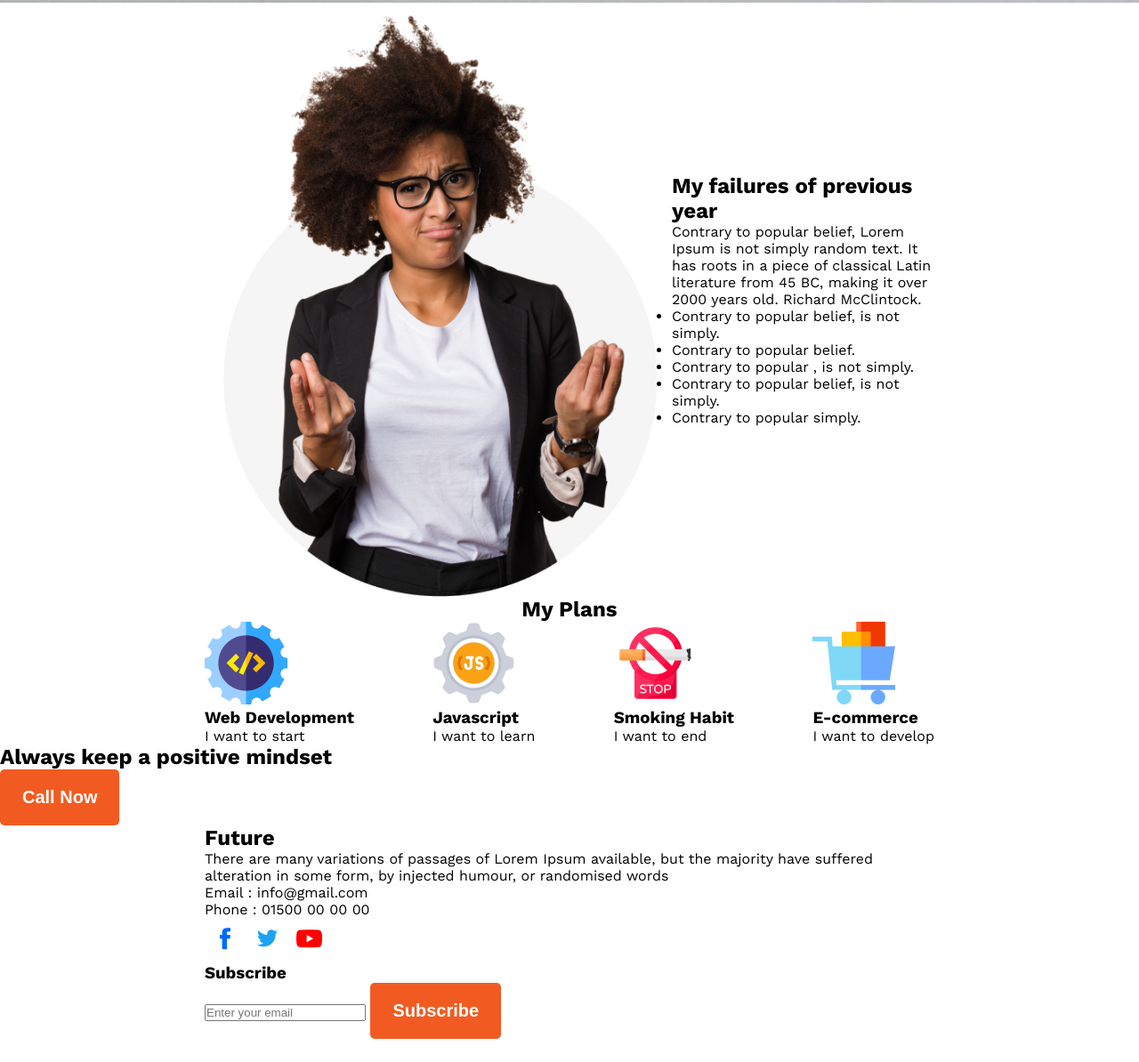
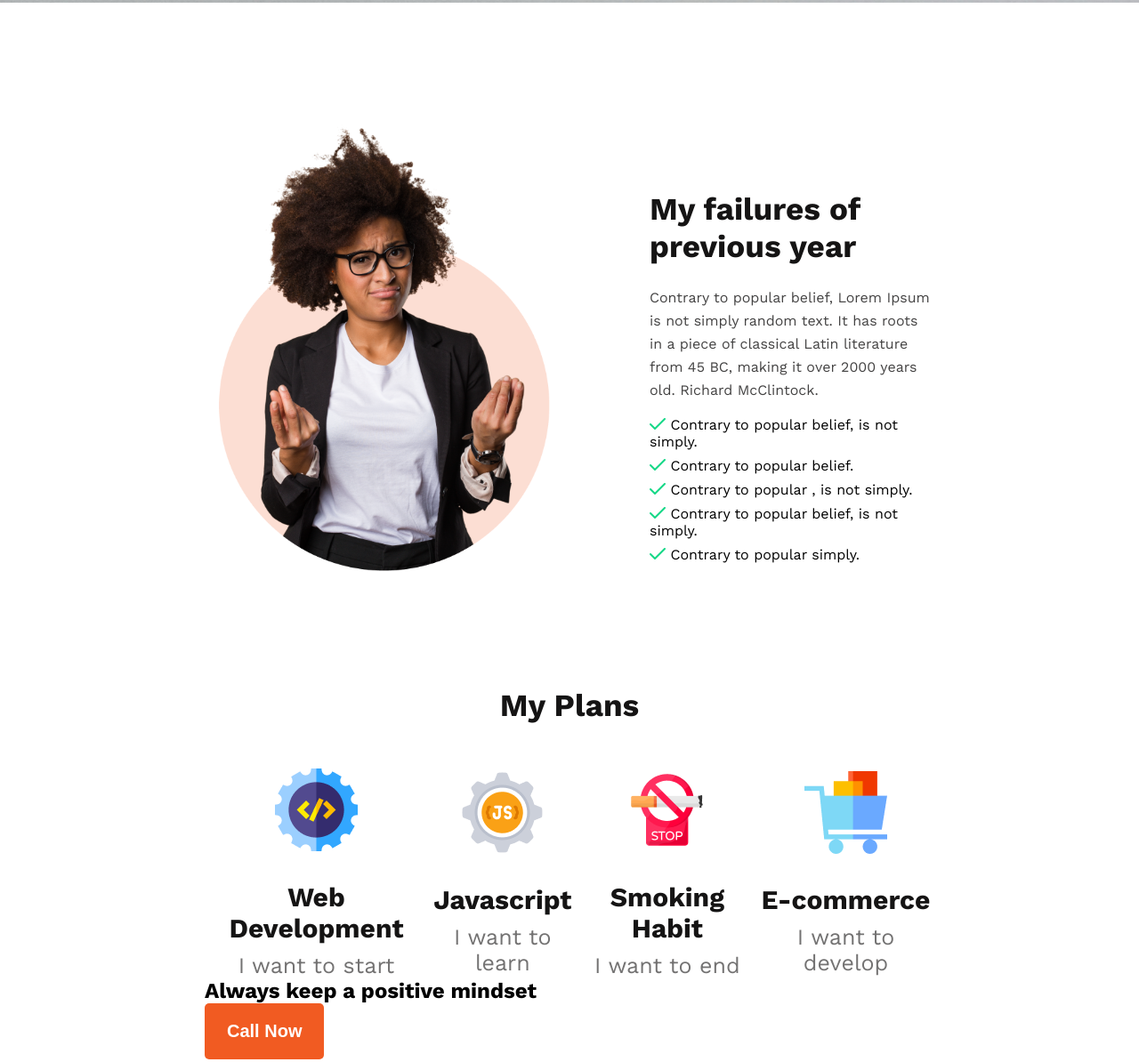
Before and after one commit to brcshakil1/new-year-new-me, a plain HTML site: page index.html in a window 1280 px wide. Shown: the part 797-1991 px from the top of the page at 89% size. Before the commit the page ends 1965 px from the top, so only its background shows below. Drawn offline with nearby package versions, Linux system fonts and the light colour scheme.

Commit message:
started working on plan section

```diff
--- a/index.html
+++ b/index.html
@@ -20,16 +20,26 @@
         <!-- failures section -->
         <section class="failures">
             <div class="container flex">
-                <img class="profile-pic" src="./images/person.png" alt="">
+                <img class="profile-pic" src="./images/person-1.png" alt="">
                 <div class="failures-content">
-                    <h2>My failures of previous year</h2>
-                    <p>Contrary to popular belief, Lorem Ipsum is not simply random text. It has roots in a piece of classical Latin literature from 45 BC, making it over 2000 years old. Richard McClintock.</p>
+                    <h2 class="section-title">My failures of <br> previous year</h2>
+                    <p class="container-desc">Contrary to popular belief, Lorem Ipsum is not simply random text. It has roots in a piece of classical Latin literature from 45 BC, making it over 2000 years old. Richard McClintock.</p>
                     <ul>
-                        <li>Contrary to popular belief, is not simply.</li>
-                        <li>Contrary to popular belief.</li>
-                        <li>Contrary to popular , is not simply.</li>
-                        <li>Contrary to popular belief, is not simply.</li>
-                        <li>Contrary to popular simply.</li>
+                        <li><svg xmlns="http://www.w3.org/2000/svg" width="18" height="13" viewBox="0 0 18 13" fill="none">
+                            <path d="M17 1L6 12L1 7" stroke="#16D887" stroke-width="2" stroke-linecap="round" stroke-linejoin="round"/>
+                            </svg> Contrary to popular belief, is not simply.</li>
+                        <li><svg xmlns="http://www.w3.org/2000/svg" width="18" height="13" viewBox="0 0 18 13" fill="none">
+                            <path d="M17 1L6 12L1 7" stroke="#16D887" stroke-width="2" stroke-linecap="round" stroke-linejoin="round"/>
+                            </svg> Contrary to popular belief.</li>
+                        <li><svg xmlns="http://www.w3.org/2000/svg" width="18" height="13" viewBox="0 0 18 13" fill="none">
+                            <path d="M17 1L6 12L1 7" stroke="#16D887" stroke-width="2" stroke-linecap="round" stroke-linejoin="round"/>
+                            </svg> Contrary to popular , is not simply.</li>
+                        <li><svg xmlns="http://www.w3.org/2000/svg" width="18" height="13" viewBox="0 0 18 13" fill="none">
+                            <path d="M17 1L6 12L1 7" stroke="#16D887" stroke-width="2" stroke-linecap="round" stroke-linejoin="round"/>
+                            </svg> Contrary to popular belief, is not simply.</li>
+                        <li><svg xmlns="http://www.w3.org/2000/svg" width="18" height="13" viewBox="0 0 18 13" fill="none">
+                            <path d="M17 1L6 12L1 7" stroke="#16D887" stroke-width="2" stroke-linecap="round" stroke-linejoin="round"/>
+                            </svg> Contrary to popular simply.</li>
                     </ul>
                 </div>
             </div>
@@ -59,7 +69,7 @@
                     <p>I want to develop</p>
                 </div>
             </div>
-            <div class="call-now">
+            <div class="container call-now">
                 <h2 class="call-title">Always keep a positive mindset</h2>
                 <button class="btn">Call Now</button>
             </div>
--- a/styles/style.css
+++ b/styles/style.css
@@ -10,6 +10,11 @@
 /* global styles */
 body {
     font-family: 'Work Sans', sans-serif;
+}
+
+header,
+section {
+    margin-bottom: 130px;
 }
 
 .container {
@@ -33,6 +38,20 @@ body {
     align-items: center;
 }
 
+.section-title {
+    color:#151414;
+    font-size: 35px;
+    font-weight: 700;
+}
+
+li {
+    list-style: none;
+}
+
+a {
+    text-decoration: none;
+}
+
 /* header section styles */
 
 .header {
@@ -41,14 +60,13 @@ body {
     background-image: url("../images/banner/banner2.png");
     background-size: cover;
     text-align: right;
+
+    display: flex;
+    justify-content: flex-end;
+    align-items: center;
 }
 .header-content {
     max-width: 500px;
-    position: absolute;
-    top: 58%;
-    right: 230px;
-    transform: translateY(-50%);
-
 }
 
 .header-content-heading {
@@ -66,5 +84,47 @@ body {
 
 /* failuar section */
 .profile-pic {
-    width: 525px;
+    width: 400px;
 }
+
+.failures-content {
+    margin:80px 0 0 100px;
+}
+
+.container-desc {
+    color: #444343;
+    font-size: 16px;
+    line-height: 26px;
+    padding: 24px 0 16px 0;
+}
+
+.failures-content ul li {
+    padding-bottom: 8px;
+}
+
+/* plans section */
+
+.plans > h2 {
+    padding-bottom: 50px;
+}
+
+.plan {
+    text-align: center;
+}
+
+.plan > img {
+    margin-bottom: 30px;
+}
+
+.plan-title {
+    color:  #151414;
+    font-size: 30px;
+    font-weight: 700;
+    padding-bottom: 10px;
+}
+
+.plan > p {
+    color: #737272;
+    font-size: 25px;
+    font-weight: 500;
+}
```
Also changed, not shown: images/person-1.png (added).
